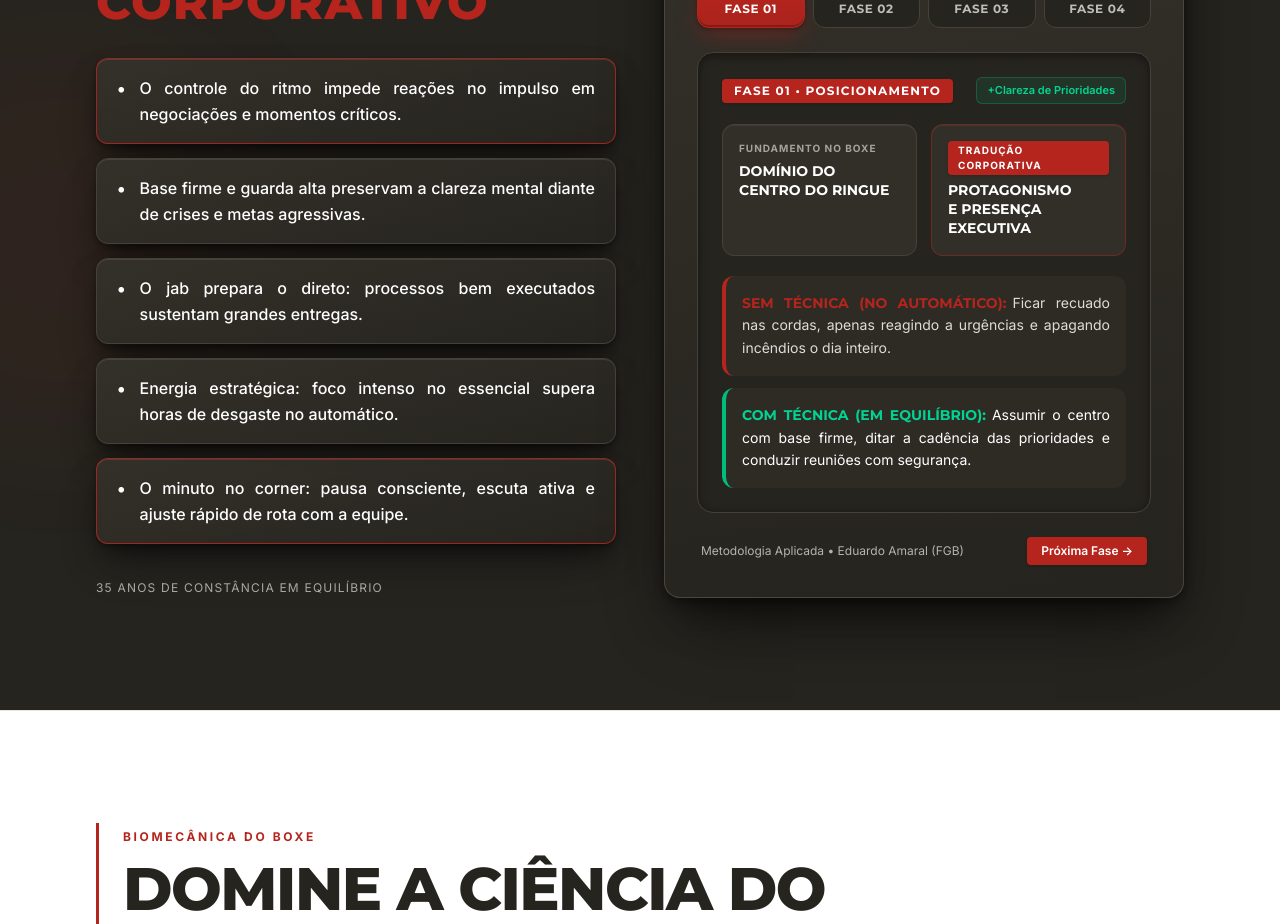
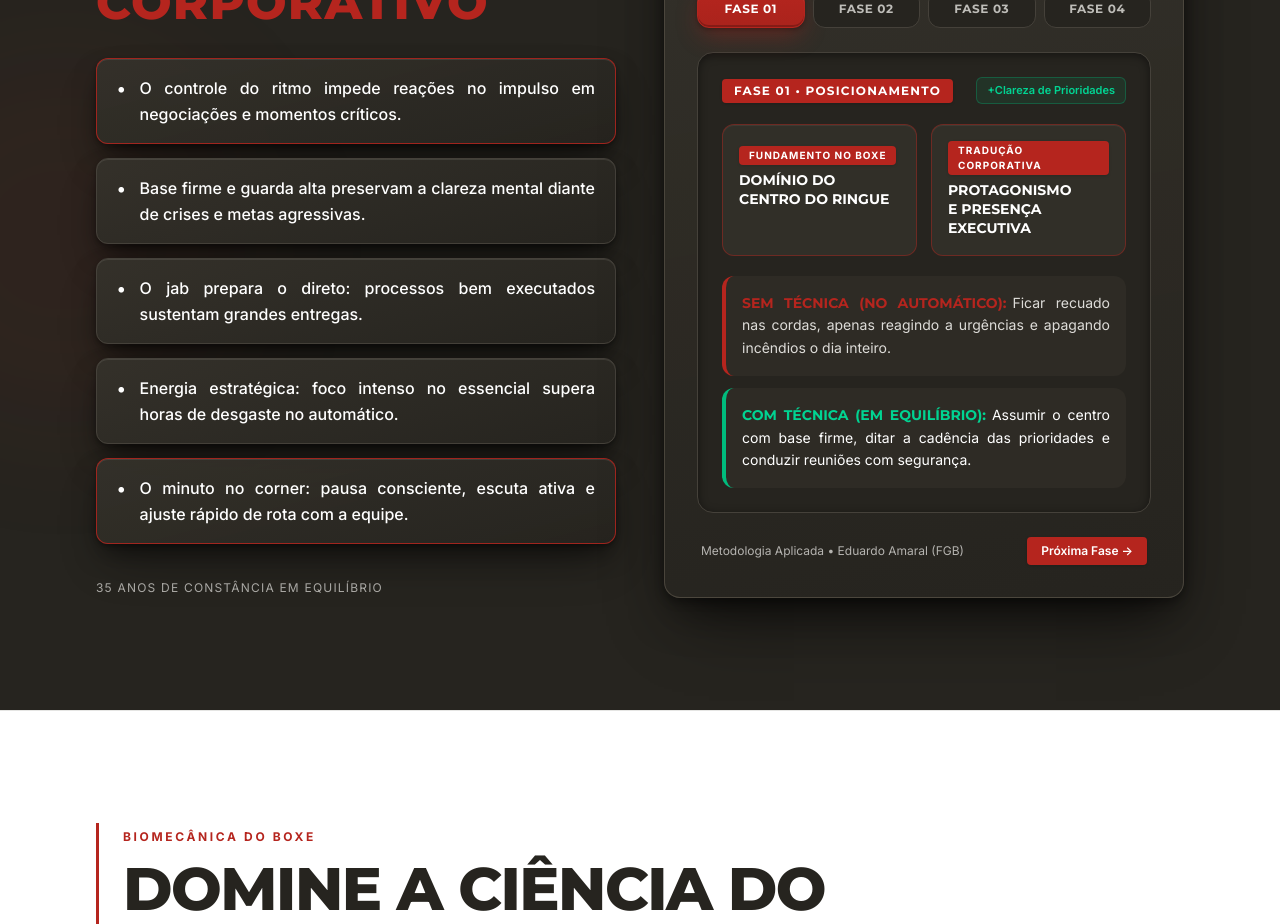
Before and after one commit to MauricioMek/eduardo-amaral-mentoria, a React (Vite) app: page / in a window 1280 px wide. Shown: the part 2600-3524 px from the top of the page. Built offline with nearby package versions, Linux system fonts and the light colour scheme.

Commit message:
style: apply crimson badge styling to fundamento no boxe in tactical phases

```diff
--- a/src/App.tsx
+++ b/src/App.tsx
@@ -625,8 +625,8 @@ export default function App() {
                           </div>
 
                           <div className="grid grid-cols-1 sm:grid-cols-2 gap-3.5">
-                            <div className="bg-[#35322B]/80 rounded-xl p-4 border border-[#45413A] shadow-[inset_0_1px_0_rgba(241,240,236,0.06)] text-left">
-                              <span className="text-[10px] font-bold uppercase tracking-widest text-[#F1F0EC]/60 block">
+                            <div className="bg-[#35322B]/80 rounded-xl p-4 border border-[#B5251E]/45 shadow-[inset_0_1px_0_rgba(241,240,236,0.06)] text-left">
+                              <span className="inline-block bg-[#B5251E] text-white px-2.5 py-0.5 rounded text-[10px] font-bold uppercase tracking-widest shadow-sm">
                                 Fundamento no Boxe
                               </span>
                               <p className="font-display font-bold text-sm text-white uppercase mt-1.5 leading-snug">
```
